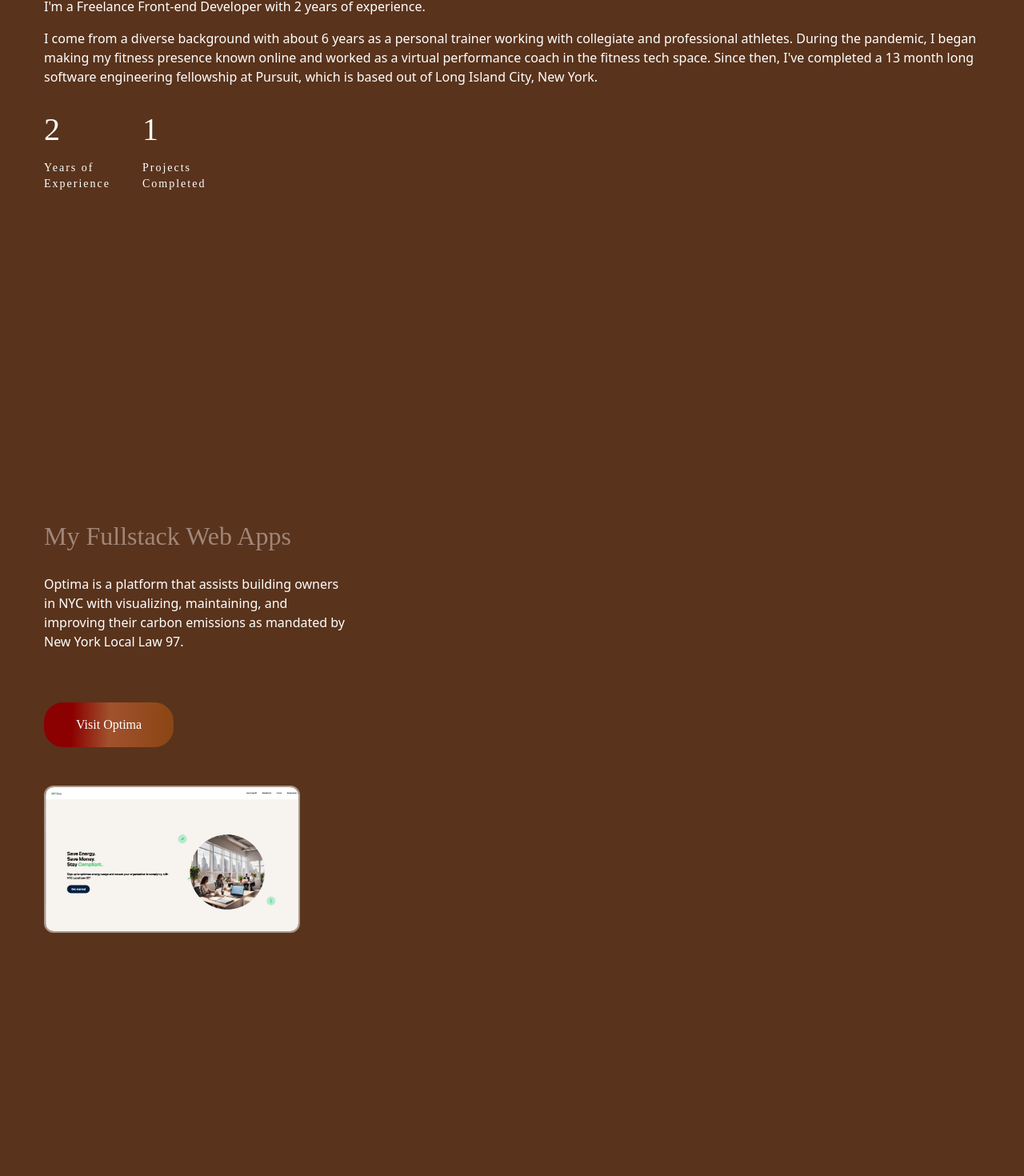
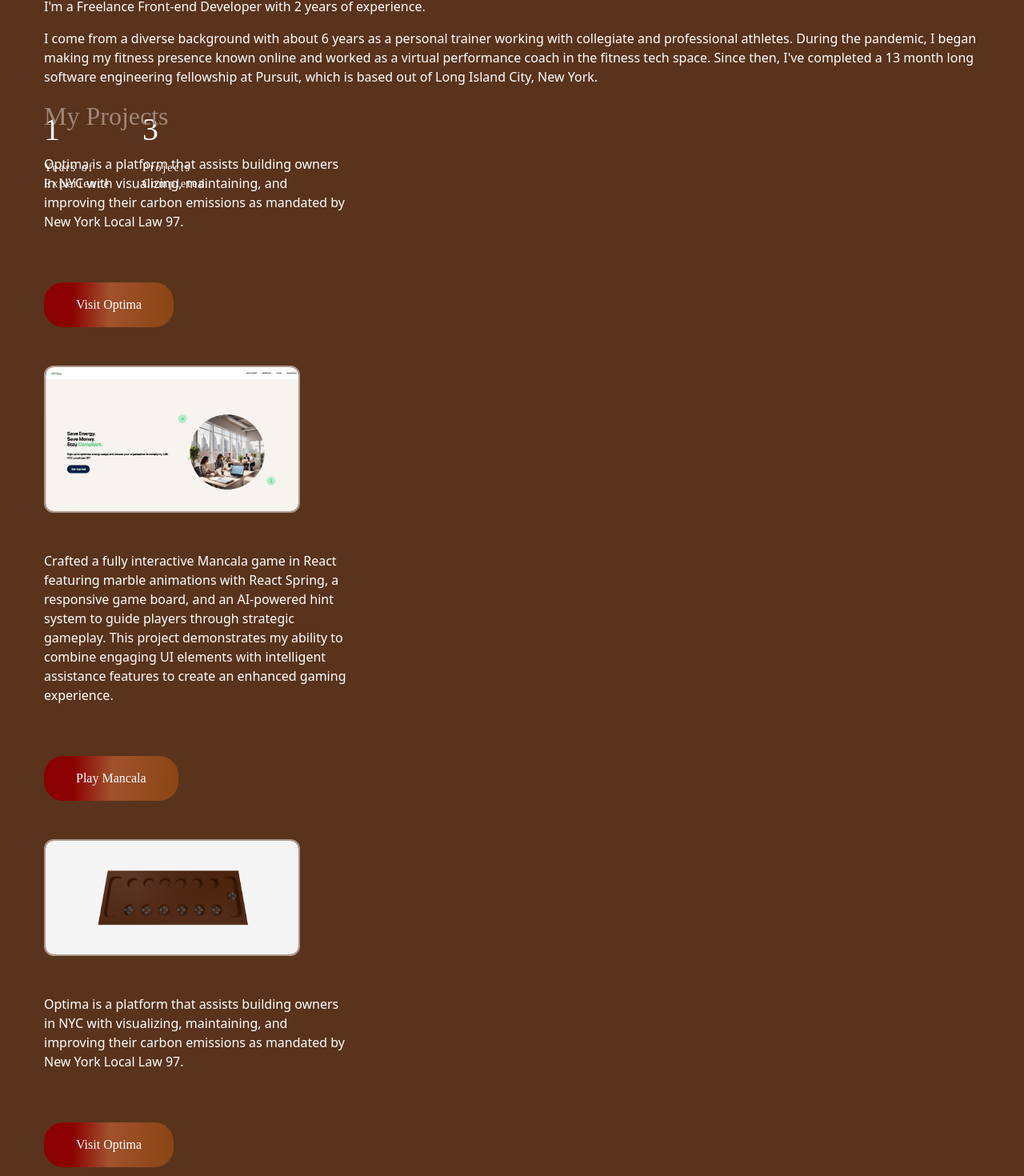
Before and after one commit to eaapursuit/portfolio-website, a React (Vite) app: page / in a window 1280 px wide. Shown: the part 1020-2490 px from the top of the page at 80% size. Built offline with nearby package versions, Linux system fonts and the light colour scheme.

Commit message:
added link to mancala game as well as added aa photo for the mancala board

```diff
--- a/src/components/About.jsx
+++ b/src/components/About.jsx
@@ -40,7 +40,7 @@ const About = () => {
             <div className="flex gap-x-6 lg:gap-x-10 mb-12">
               <div>
                 <div className="text-[40px] font-tertiary text-gradient mb-2">
-                  {inView ? <CountUp start={0} end={2} duration={2}/> : null
+                  {inView ? <CountUp start={0} end={1} duration={2}/> : null
                   }
                 </div>
                 <div className="font-primary text-sm tracking-[2px]">
@@ -50,7 +50,7 @@ const About = () => {
               </div>
               <div>
                 <div className="text-[40px] font-tertiary text-gradient mb-2">
-                  {inView ? <CountUp start={0} end={1} duration={3}/> : null
+                  {inView ? <CountUp start={0} end={3} duration={3}/> : null
                   }
                 </div>
                 <div className="font-primary text-sm tracking-[2px]">
--- a/src/components/Work.jsx
+++ b/src/components/Work.jsx
@@ -6,11 +6,18 @@ import { fadeIn } from "../variants";
 // import Img2 from '../assets/OptimaEmissionsComplianceReport.png'
 // import Img3 from '../assets/OptimaEnergyAnalysis.png'
 import Img4 from '../assets/OptimaLandingPage.png'
+import Mancala from '../assets/MancalaBoard.png'
 
 const Work = () => {
 
-    const handleClick = () => {
-        window.location.href='https://optimanyc.netlify.app';
+    const urls = {
+        optima: 'https://optimanyc.netlify.app',
+        mancala: 'https://us-mancala.netlify.app'
+        // cscsTrivia:,
+    }
+
+    const handleClick = (urlType) => {
+        window.location.href=urls[urlType]
     };
 
     return (
@@ -20,7 +27,33 @@ const Work = () => {
                     <div className="flex-1 flex flex-col gap-y-12 mb-10 lg:mb-0">
                         {/* {text} */}
                         <div>
-                            <h2 className="font-primary text-[32px] mb-6 tracking-[10%] uppercaseleading-tight text-accent" > My Fullstack Web Apps </h2>
+                            <h2 className="font-primary text-[32px] mb-6 tracking-[10%] uppercaseleading-tight text-accent" > My Projects </h2>
+                        <p className="max-w-sm mb-16">Optima is a platform that assists building owners in NYC with visualizing, maintaining, and improving their carbon emissions as mandated by New York Local Law 97. </p>
+                        <button className="bg-btn-gradient hover:bg-btn-gradient-hover rounded-3xl font-primary text-white font-medium h-[56px] px-10 text-base btn-sm" onClick={() => handleClick('optima')}>Visit Optima</button>
+                        </div>
+                        {/* {image} */}
+                        <div className="group relative overflow-hidden border-2 border-white/50 max-w-xs rounded-xl">
+                          {/* {overlay} */}
+                        <div className="group-hover:bg-black/70 w-full absolute z-40 transition-all duration-300"></div>
+                          {/* {img} */}
+                          <img className="group-hover:scale-125 transition-all duration-500 max-w-xs" src={Img4} alt =''/>
+                          {/* {pretitle} */}
+
+                        </div>
+                        <div href='mancala'>
+                        <p className="max-w-sm mb-16">Crafted a fully interactive Mancala game in React featuring marble animations with React Spring, a responsive game board, and an AI-powered hint system to guide players through strategic gameplay. This project demonstrates my ability to combine engaging UI elements with intelligent assistance features to create an enhanced gaming experience. </p>
+                        <button className="bg-btn-gradient hover:bg-btn-gradient-hover rounded-3xl font-primary text-white font-medium h-[56px] px-10 text-base btn-sm" onClick={() => handleClick('mancala')}>Play Mancala</button>
+                        </div>
+                        {/* {image} */}
+                        <div className="group relative overflow-hidden border-2 border-white/50 max-w-xs rounded-xl">
+                          {/* {overlay} */}
+                        <div className="group-hover:bg-black/70 w-full absolute z-40 transition-all duration-300"></div>
+                          {/* {img} */}
+                          <img className="group-hover:scale-125 transition-all duration-500 max-w-xs" src={Mancala} alt =''/>
+                          {/* {pretitle} */}
+
+                        </div>
+                        <div>
                         <p className="max-w-sm mb-16">Optima is a platform that assists building owners in NYC with visualizing, maintaining, and improving their carbon emissions as mandated by New York Local Law 97. </p>
                         <button className="bg-btn-gradient hover:bg-btn-gradient-hover rounded-3xl font-primary text-white font-medium h-[56px] px-10 text-base btn-sm" onClick={handleClick}>Visit Optima</button>
                         </div>
@@ -31,8 +64,7 @@ const Work = () => {
                           {/* {img} */}
                           <img className="group-hover:scale-125 transition-all duration-500 max-w-xs" src={Img4} alt =''/>
                           {/* {pretitle} */}
-                        {/* <div className="absolute -bottom-full left-12 group-hover:bottom-24 transition-all duration-500 z-50">
-                            <span className="bg-btn-gradient">Full Stack Development</span></div> */}
+
                         </div>
                     </div>
 
```
Also changed, not shown: src/assets/MancalaBoard.png (added).
